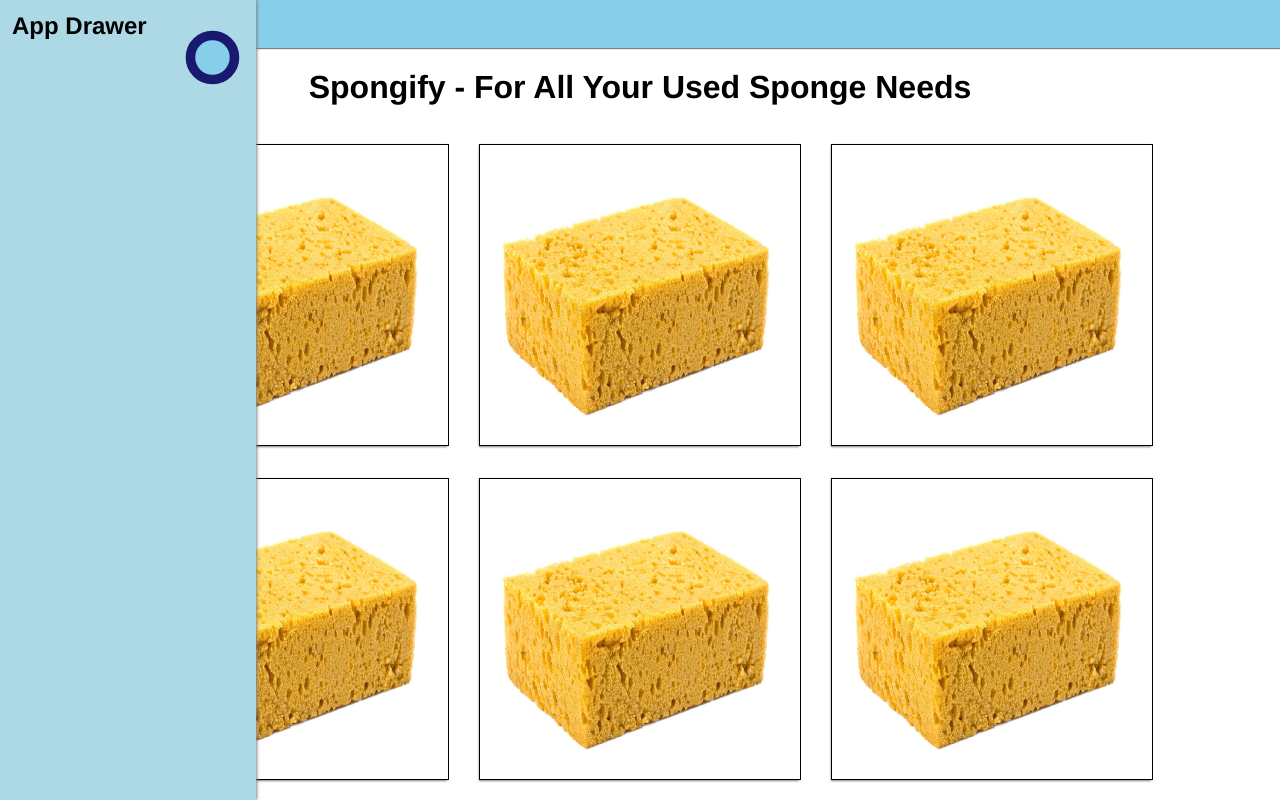
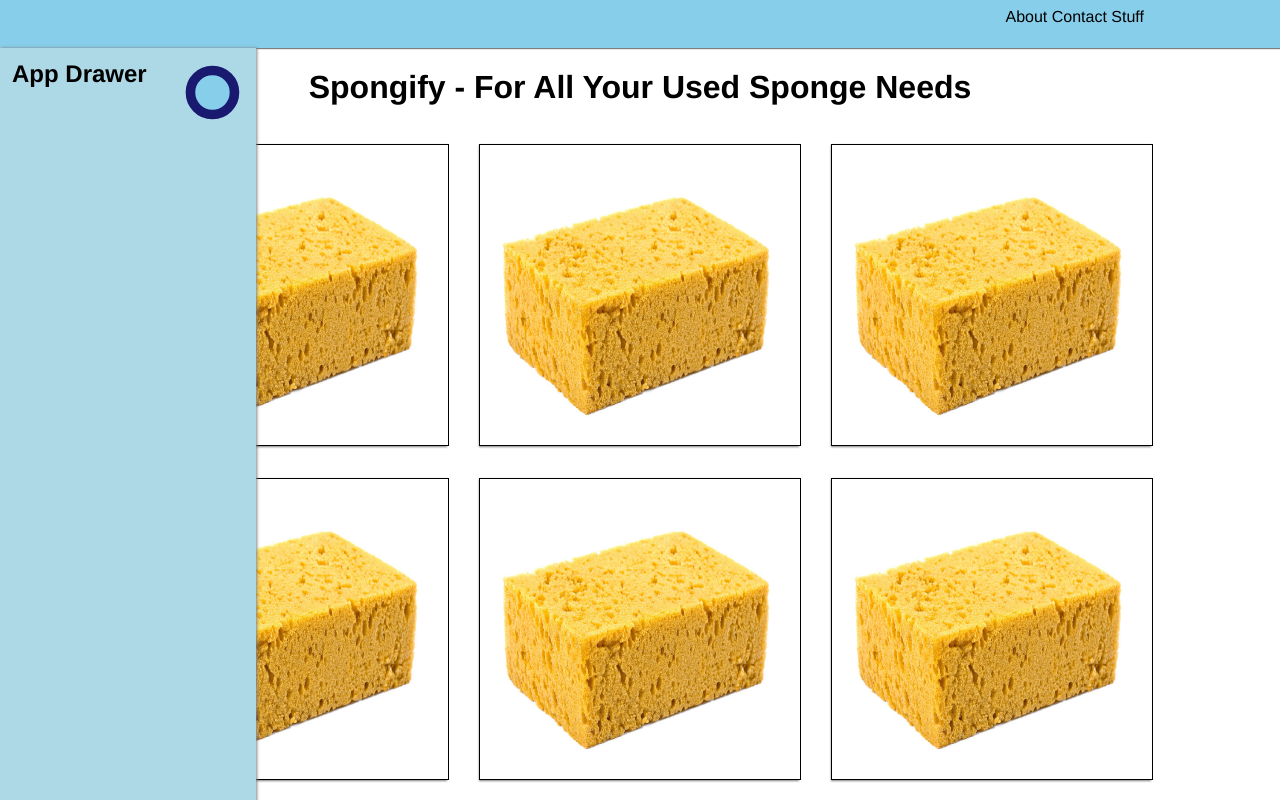
Before and after one commit to foundersandcoders/morning-challenge-animated-app-drawer, a website: page index.html in a window 1280 px wide. Both pictures are taken after a click on the button 73 px from the left and 113 px from the top of the page. Shown: the top 800 px of the page. Drawn offline with Linux system fonts and the light colour scheme.

Commit message:
Update css to correctly position and size app drawer

```diff
--- a/index.html
+++ b/index.html
@@ -13,8 +13,8 @@
                 <a href="#stuff">Stuff</a>
             </div>
         </nav>
+        <main class="container">
         <h1 class="title">Spongify - For All Your Used Sponge Needs</h1>
-        <main class="container">
             <div class="sponge"><img class="sponge__img" src="./assets/sponge.jpg" alt="Image of a Sponge"></div>
             <div class="sponge"><img class="sponge__img" src="./assets/sponge.jpg" alt="Image of a Sponge"></div>
             <div class="sponge"><img class="sponge__img" src="./assets/sponge.jpg" alt="Image of a Sponge"></div>
--- a/package.json
+++ b/package.json
@@ -4,7 +4,7 @@
   "description": "A FAC Morning Challenge",
   "main": "index.js",
   "scripts": {
-    "start":"browser-sync start --server --files '*.html, css/*.css'",
+    "start":"browser-sync start --server --files '*.html, *.css'",
     "test": "tape"
   },
   "repository": {
--- a/style.css
+++ b/style.css
@@ -12,18 +12,21 @@ a {
 }
 
 .nav-bar {
+    /*the first argument is the horizontal offset then vertical offset then the blur and finally the color*/
+    background-color: skyblue;
+    box-shadow: 0 1px 1px rgba(0, 0, 0, 0.5);
+    display: flex;
     height: 2em;
+    margin: 0;
+    padding: 0.5em;
     width: 100%;
-    background-color: skyblue;
-    padding: 0.5em;
-    margin: 0;
     z-index: 10;
-    /*the first argument is the horizontal offset then vertical offset then the blur and finally the color*/
-    box-shadow: 0 1px 1px rgba(0, 0, 0, 0.5);
 }
 
 .nav-bar__links {
     width: 33.33%;
+    margin-left: auto;
+    text-align: center;
 }
 
 .title {
@@ -32,6 +35,7 @@ a {
 }
 
 .container {
+    position: relative; /* The drawer is Relative to this element.. this is very significant*/
     display: flex;
     flex-wrap: wrap;
     align-items: center;
@@ -61,7 +65,7 @@ a {
     position: absolute; /*Takes element out of the flow of the page */
     top: 0;
     left: 0;
-    z-index: 5;
+    z-index: 1;
     min-height: 100%;
     height: auto;
     width: 20%;
@@ -78,7 +82,7 @@ a {
 .app_drawer__button {
     position: absolute;
     z-index: 15;
-    top: 10%;
+    top: 3%;
     left: 3em;
     border-radius: 50%;
     border: 12px solid midnightblue;
@@ -94,6 +98,6 @@ a {
 
 .app_drawer__button__visible{
     transform: scale(0.8);
-    top: 3%;
+    top: 1%;
     left: 14%;
 }
```
